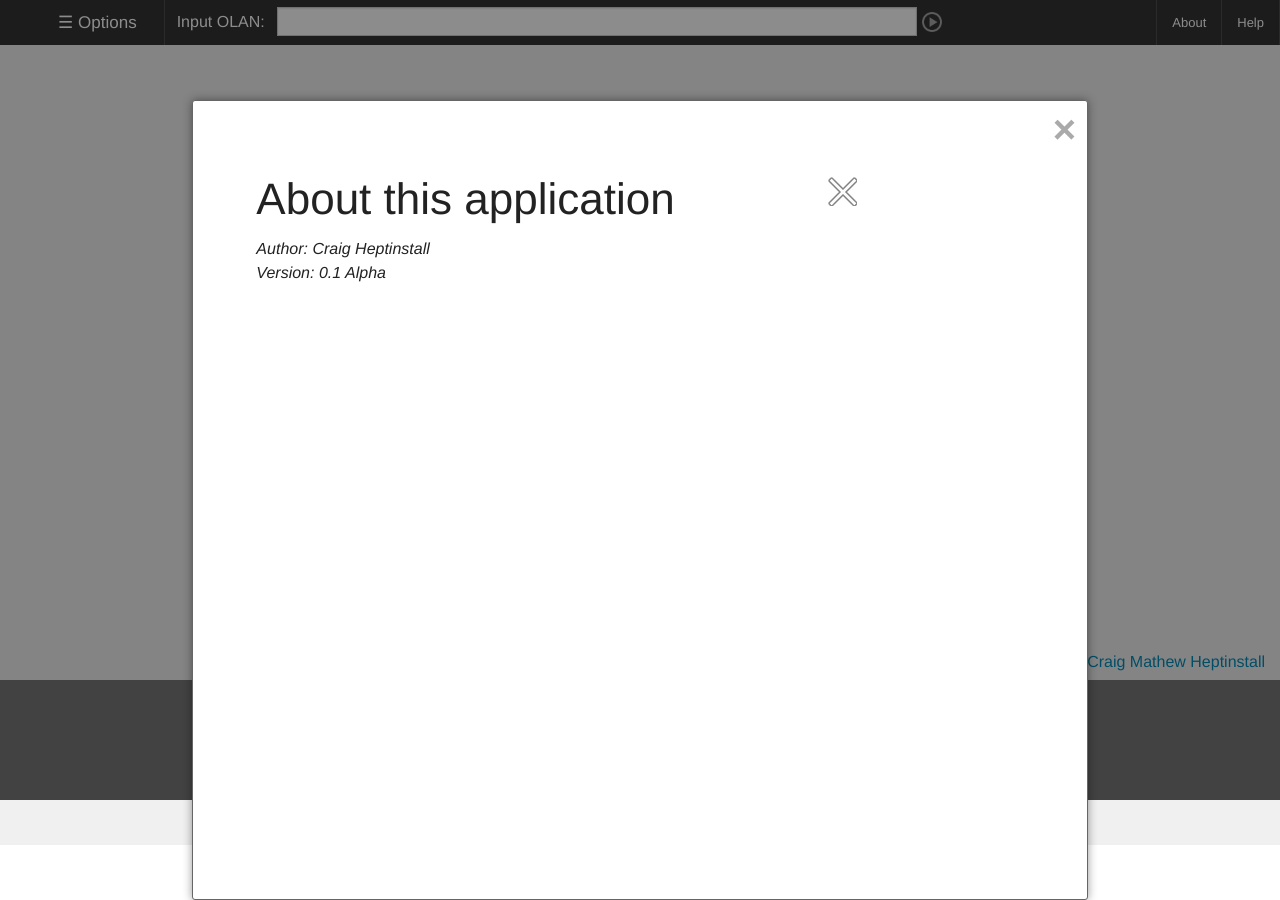
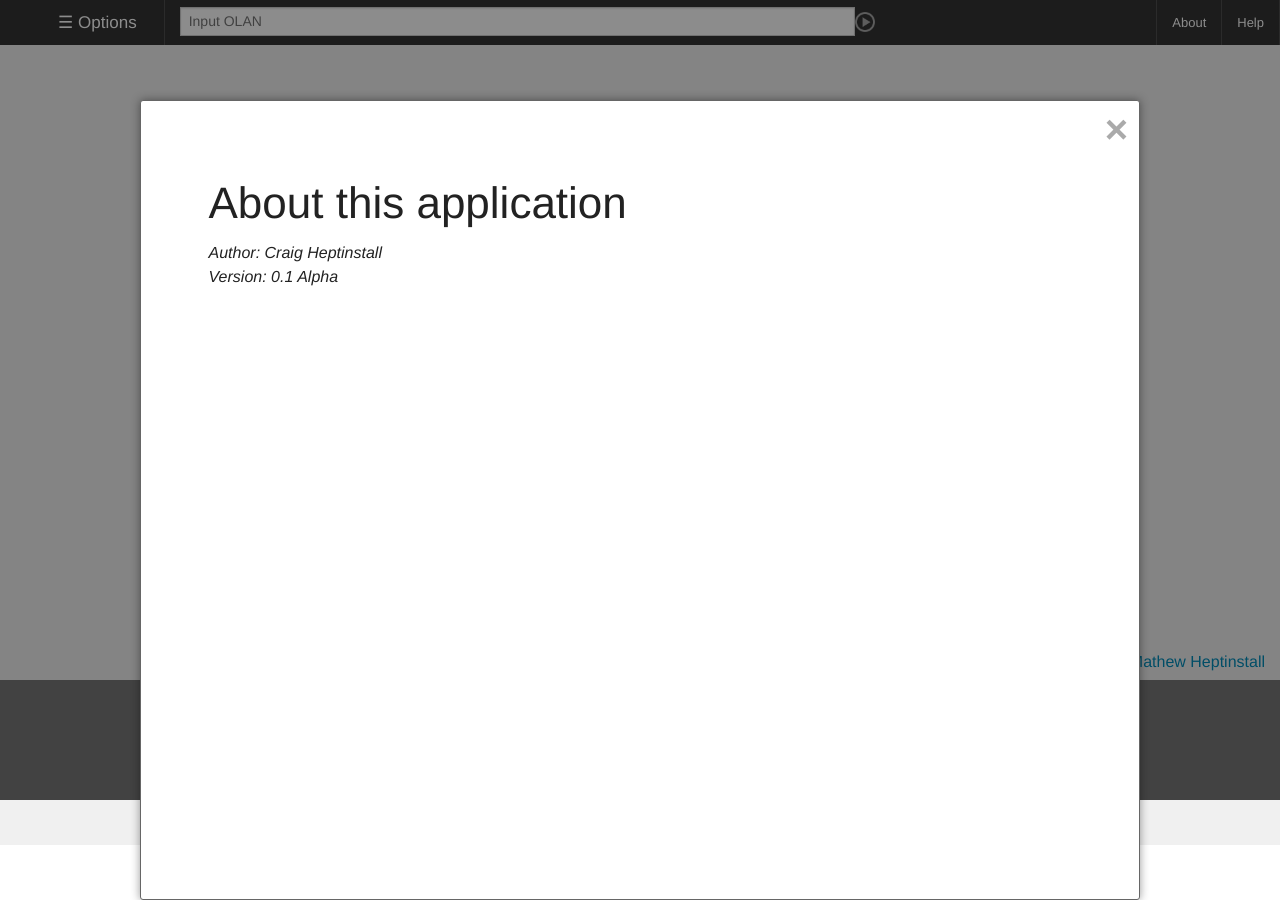
Before and after one commit to craighep/Dissertation, a website: page index.html in a window 1280 px wide. Both pictures are taken after a click on the link "About". Drawn offline with Linux system fonts and the light colour scheme.

Commit message:
search bar changes

```diff
--- a/css/site/main.css
+++ b/css/site/main.css
@@ -31,6 +31,36 @@ canvas{
   transform: translate3d(0, 0, 0);
 }
 
+@media screen and (max-width: 642px) {
+		.top-bar {
+			padding-right: 10%;
+		}
+}
+
+@media screen and (min-width: 643px) {
+		#input {
+				width: 300px;
+		}
+}
+
+@media screen and (min-width: 850px) {
+		#input {
+				width: 500px;
+		}
+}
+
+@media screen and (min-width: 1024px) {
+		#input {
+				width: 675px;
+		}
+}
+
+@media screen and (min-width: 1400px) {
+		#input {
+				width: 1000px;
+		}
+}
+
 .playControls {
 	width: 50%;
 }
@@ -42,9 +72,6 @@ canvas{
 	background-position: center;
 	height: 43px;
   width: 20px;
-}
-
-.info {
 	float: right;
 }
 
@@ -72,18 +99,9 @@ canvas{
 
 .padText {
 	height: 100%;
-	padding: 4%;
+	padding: 4% 4% 10% 4%;
 	margin-right: 2%;
 	overflow: auto;
-}
-
-#close {
-	float: right;
-	margin-right: 20%;
-	display:block;
-	background-image: url("../../img/close.png");
-	width: 38px;
-	height: 38px;
 }
 
 .moveStrip {
--- a/index.html
+++ b/index.html
@@ -10,28 +10,30 @@
     </head>
     <body>
         <div class="row">
-            <nav class="top-bar" data-topbar>
+            <nav class="top-bar" data-topbar role="navigation">
                 <ul class="title-area">
                     <li class="name">
                         <h1>
                             <a class="left-off-canvas-toggle menu-icon" href="#"><span>&#9776; Options</span></a>
                         </h1>
                     </li>
+                        <li class="toggle-topbar menu-icon"><a href="#"><span>Menu</span></a></li>
                 </ul>
                 <section class="top-bar-section">
-                    <ul >
-                        <li class="divider"></li>
-                        <li>
-                            <span>Input OLAN:</span>
-                        </li>
-                        <li class="playControls">
-                            <input type="text" id="input"/>
-                        </li>
-                        <li>
-                            <a id="pause" type="button" value="Pause"></a>
-                        </li>
+                    <ul class="left">
+                      <li class="divider"></li>
+                      <li class="has-form">
+                        <div class="row collapse">
+                          <div class="large-8 small-9 columns">
+                            <input type="text" id="input" placeholder="Input OLAN">
+                          </div>
+                          <div class="large-4 small-3 columns">
+                            <a id="pause" href="#" type="button" value="Pause"></a>
+                          </div>
+                        </div>
+                      </li>
                     </ul>
-                    <ul class="info">
+                    <ul class="right">
                         <li class="divider"></li>
                         <li>
                             <a id="about" href="#" data-reveal-id="aboutModal">About</a>
@@ -135,14 +137,14 @@
                         <ul class="moves">
                         </ul>
                     </div>
-                    <div id="aboutModal" class="reveal-modal large text" data-reveal>
+                    <div id="aboutModal" class="reveal-modal xlarge text" data-reveal>
                       <div class="padText">
                             <h1>About this application <a id="close"></a></h1>
                             <em>Author: Craig Heptinstall<br>
                             Version: 0.1 Alpha</em></div>
                             <a class="close-reveal-modal">&#215;</a>
                   </div>
-                    <div id="helpModal" class="reveal-modal large text" data-reveal>
+                    <div id="helpModal" class="reveal-modal xlarge text" data-reveal>
                       <div class="padText">
                             <h1>Getting started</h1>
                             <hr>
```
